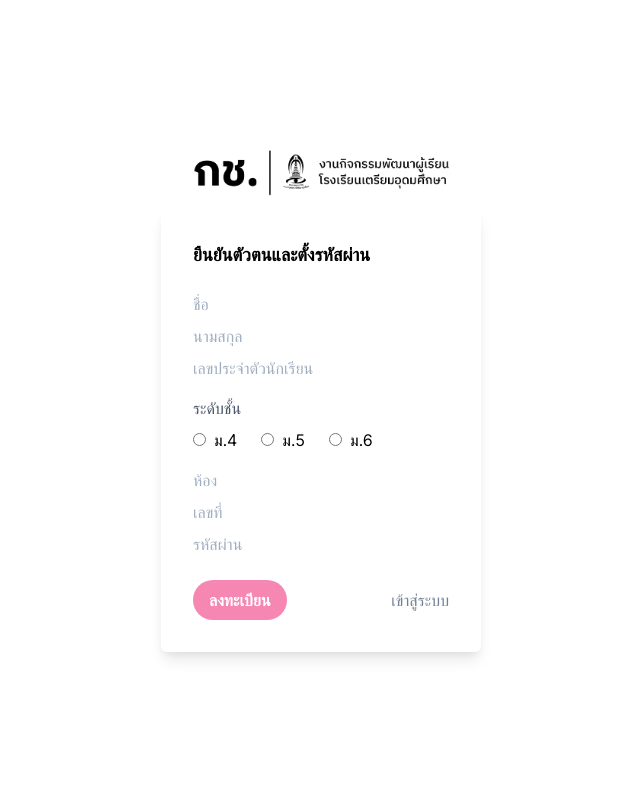
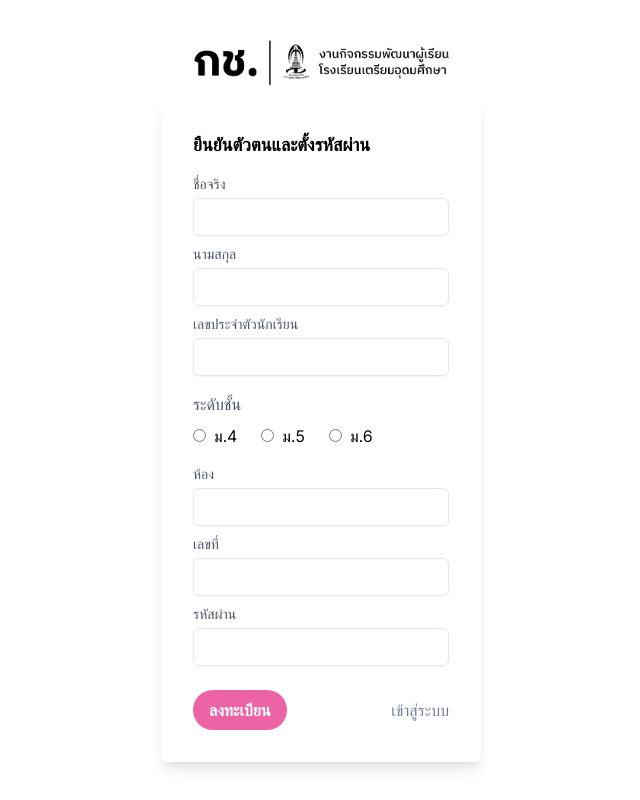
Before and after one commit to triamudomcmc/register.triamudom.club, a Next.js app in the folder client/: page /register in a window 1280 px wide. Shown: the whole page, without its empty margins (319-959 px from the left). Built offline with nearby package versions, Linux system fonts and the light colour scheme; no server answers; what @tailwindcss/ui would draw is missing.

Commit message:
:lipstick:

```diff
--- a/client/src/components/AuthLayout.tsx
+++ b/client/src/components/AuthLayout.tsx
@@ -2,7 +2,7 @@
 import { Card } from './Card'
 
 export const AuthLayout = ({ title, children }) => (
-  <div className="min-h-screen flex flex-col items-center justify-center">
+  <div className="min-h-screen flex flex-col items-center justify-center bg-gray-50">
     <div className="max-w-lg font-display">
       <div>
         <img src="/assets/logo/logo.png" className="w-64 mx-auto"></img>
--- a/client/src/pages/register.tsx
+++ b/client/src/pages/register.tsx
@@ -39,8 +39,6 @@
       let data: any
       setSubmitting(true)
 
-      console.log(values)
-
       try {
         const res = await fetch(`http://localhost:1323/register`, {
           method: 'POST',
@@ -53,7 +51,6 @@
 
         data = await res.json()
 
-        console.log(data)
         setStatus(data)
 
         if (data === 'Unauthorized') {
@@ -73,48 +70,75 @@
       handleSubmit,
       isSubmitting,
     }) => (
-      <form onSubmit={handleSubmit} className="mt-6 w-64">
+      <form onSubmit={handleSubmit} className="mt-4 w-64">
+        <div>
+          <label
+            htmlFor="firstName"
+            className="block text-sm font-medium leading-5 text-gray-700"
+          >
+            ชื่อจริง
+          </label>
+          <div className="mt-1 rounded-md shadow-sm">
             <input
               type="text"
               name="firstName"
               onChange={handleChange}
               onBlur={handleBlur}
               value={values.firstName}
-          className="form-input mt-1 block w-full rounded-lg"
-          placeholder="ชื่อ"
-          aria-required
+              required
+              className="appearance-none block w-full px-3 py-2 border border-gray-300 rounded-md placeholder-gray-400 focus:outline-none focus:shadow-outline-blue focus:border-blue-300 transition duration-150 ease-in-out sm:text-sm sm:leading-5"
             />
+          </div>
           <p className="my-2 text-sm text-red-500">
             {errors.firstName && touched.firstName && errors.firstName}
           </p>
+        </div>
 
+        <div>
+          <label
+            htmlFor="lastName"
+            className="block text-sm font-medium leading-5 text-gray-700"
+          >
+            นามสกุล
+          </label>
+          <div className="mt-1 rounded-md shadow-sm">
             <input
               type="text"
               name="lastName"
               onChange={handleChange}
               onBlur={handleBlur}
               value={values.lastName}
-          className="form-input mt-1 block w-full rounded-lg"
-          placeholder="นามสกุล"
-          aria-required
+              required
+              className="appearance-none block w-full px-3 py-2 border border-gray-300 rounded-md placeholder-gray-400 focus:outline-none focus:shadow-outline-blue focus:border-blue-300 transition duration-150 ease-in-out sm:text-sm sm:leading-5"
             />
+          </div>
           <p className="my-2 text-sm text-red-500">
             {errors.lastName && touched.lastName && errors.lastName}
           </p>
+        </div>
 
+        <div>
+          <label
+            htmlFor="studentID"
+            className="block text-sm font-medium leading-5 text-gray-700"
+          >
+            เลขประจำตัวนักเรียน
+          </label>
+          <div className="mt-1 rounded-md shadow-sm">
             <input
               type="text"
               name="studentID"
               onChange={handleChange}
               onBlur={handleBlur}
               value={values.studentID}
-          className="form-input mt-1 block w-full rounded-lg"
-          placeholder="เลขประจำตัวนักเรียน"
-          aria-required
+              required
+              className="appearance-none block w-full px-3 py-2 border border-gray-300 rounded-md placeholder-gray-400 focus:outline-none focus:shadow-outline-blue focus:border-blue-300 transition duration-150 ease-in-out sm:text-sm sm:leading-5"
             />
+          </div>
           <p className="my-2 text-sm text-red-500">
             {errors.studentID && touched.studentID && errors.studentID}
           </p>
+        </div>
 
         <div className="my-4">
           <span className="text-gray-700">ระดับชั้น</span>
@@ -149,54 +173,81 @@
           </div>
         </div>
 
+        <div>
+          <label
+            htmlFor="room"
+            className="block text-sm font-medium leading-5 text-gray-700"
+          >
+            ห้อง
+          </label>
+          <div className="mt-1 rounded-md shadow-sm">
             <input
               type="text"
               name="room"
               onChange={handleChange}
               onBlur={handleBlur}
               value={values.room}
-          className="form-input mt-1 block w-full rounded-lg"
-          placeholder="ห้อง"
-          aria-required
+              required
+              className="appearance-none block w-full px-3 py-2 border border-gray-300 rounded-md placeholder-gray-400 focus:outline-none focus:shadow-outline-blue focus:border-blue-300 transition duration-150 ease-in-out sm:text-sm sm:leading-5"
             />
+          </div>
           <p className="my-2 text-sm text-red-500">
             {errors.room && touched.room && errors.room}
           </p>
+        </div>
 
+        <div>
+          <label
+            htmlFor="number"
+            className="block text-sm font-medium leading-5 text-gray-700"
+          >
+            เลขที่
+          </label>
+          <div className="mt-1 rounded-md shadow-sm">
             <input
               type="text"
               name="number"
               onChange={handleChange}
               onBlur={handleBlur}
               value={values.number}
-          className="form-input mt-1 block w-full rounded-lg"
-          placeholder="เลขที่"
-          aria-required
+              required
+              className="appearance-none block w-full px-3 py-2 border border-gray-300 rounded-md placeholder-gray-400 focus:outline-none focus:shadow-outline-blue focus:border-blue-300 transition duration-150 ease-in-out sm:text-sm sm:leading-5"
             />
+          </div>
           <p className="my-2 text-sm text-red-500">
             {errors.number && touched.number && errors.number}
           </p>
+        </div>
 
+        <div>
+          <label
+            htmlFor="password"
+            className="block text-sm font-medium leading-5 text-gray-700"
+          >
+            รหัสผ่าน
+          </label>
+          <div className="mt-1 rounded-md shadow-sm">
             <input
               type="password"
               name="password"
               onChange={handleChange}
               onBlur={handleBlur}
               value={values.password}
-          className="form-input mt-1 block w-full rounded-lg"
-          placeholder="รหัสผ่าน"
-          aria-required
+              required
+              className="appearance-none block w-full px-3 py-2 border border-gray-300 rounded-md placeholder-gray-400 focus:outline-none focus:shadow-outline-blue focus:border-blue-300 transition duration-150 ease-in-out sm:text-sm sm:leading-5"
             />
+          </div>
           <p className="my-2 text-sm text-red-500">
             {errors.password && touched.password && errors.password}
           </p>
+        </div>
 
         <p className="mt-2 text-sm text-red-500">{error}</p>
         <div className="mt-6 flex flex-row justify-between items-baseline">
           <button
             type="submit"
             disabled={isSubmitting}
-            className="focus:outline-none focus:shadow-outline font-bold bg-pink-400 hover:bg-pink-500 transition duration-500 text-white py-2 px-4 rounded-full"
+            className="focus:outline-none focus:shadow-outline-pink font-bold bg-pink-500 hover:bg-pink-400 transition duration-500 text-white py-2 px-4 rounded-full"
           >
             ลงทะเบียน
           </button>
@@ -210,7 +261,7 @@
 )
 
 export default () => {
-  const { user, mutate } = useUser()
+  const { user } = useUser()
   const [error, setError] = useState('')
   const [status, setStatus] = useState('')
 
```
Lines whose indentation alone changed are shown as unchanged.
